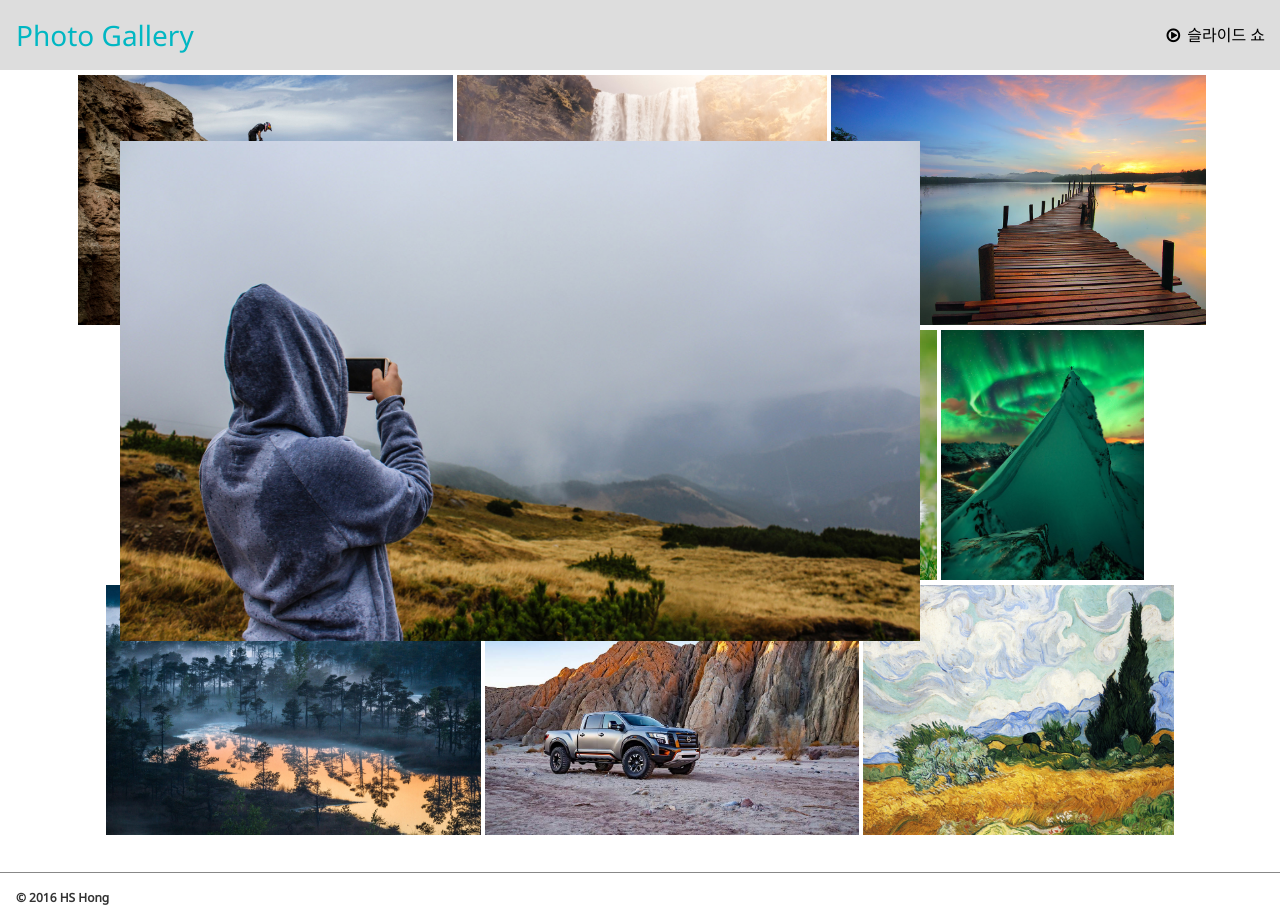
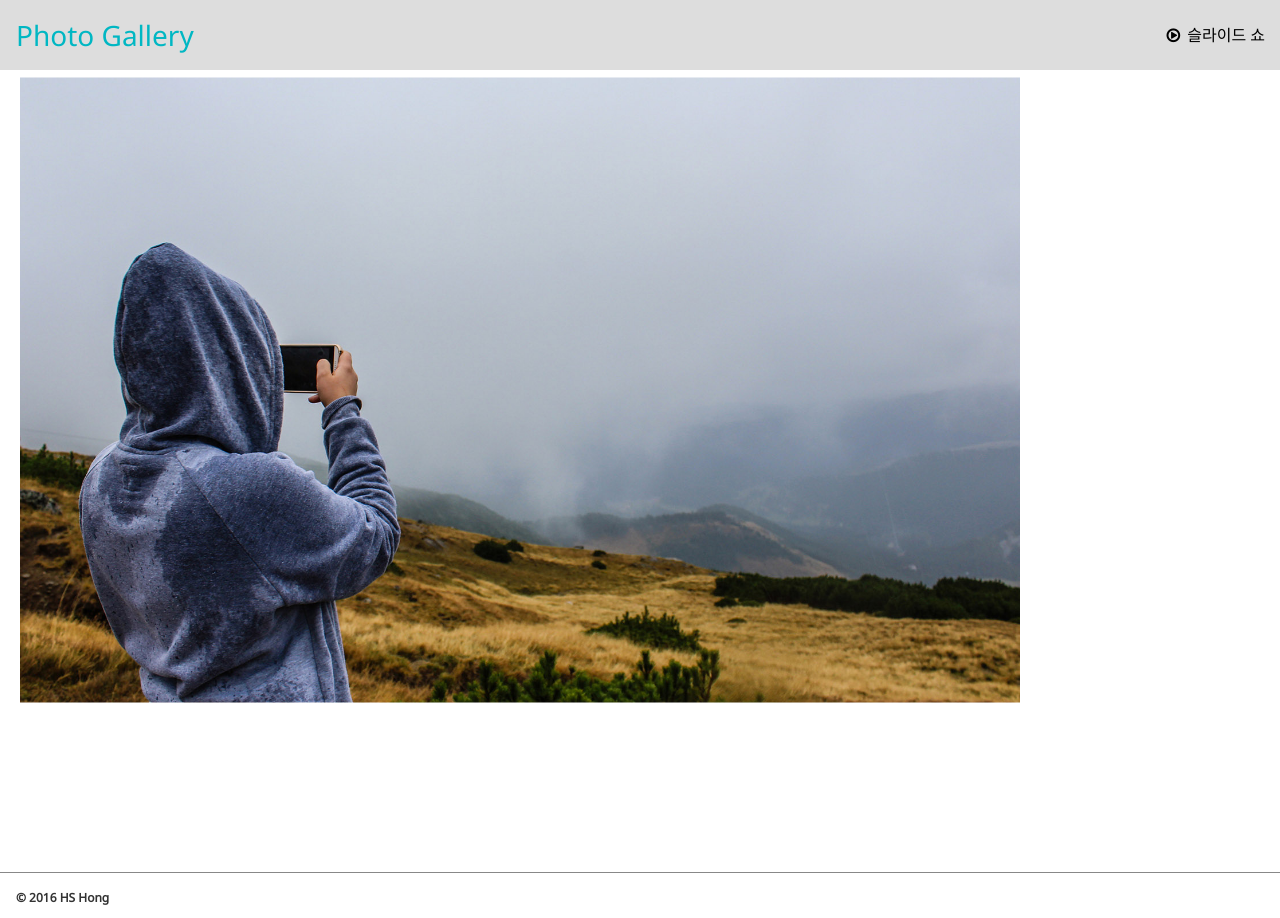
Before and after one commit to devilzzu/javascript, a plain HTML site: page 06_image_gallery/index.html in a window 1280 px wide. Both pictures are taken after a click on the link 263 px from the left and 200 px from the top of the page. Drawn offline with Linux system fonts and the light colour scheme; files whose address does not match are found by name.

Commit message:
클릭한 것 zoom, 다른 것 off 기능 추가

```diff
--- a/06_image_gallery/css/gallery.css
+++ b/06_image_gallery/css/gallery.css
@@ -40,6 +40,15 @@ body{
 .slide-btn:focus{
 	background: #ccc;
 }
+.black-block{
+	position: relative;
+	top: 0;
+	left: 0;
+	z-index: 88;
+	width: 100%;
+	height: 100%;
+	background: rgba(0,0,0,0.5);
+}
 .photo-gallery{
 	padding-top: 4.7rem;
 	/*min-height: 650px;*/
@@ -57,7 +66,7 @@ body{
 	position: static;
 	display: inline-block;
 	overflow: hidden;
-	transition: .5s all ease-in-out;
+	transition: .3s all ease-in-out;
 }
 .photo-img{
 	display: inline-block;
@@ -69,10 +78,10 @@ body{
 	-webkit-transition: .5s all ease-in-out; /*safari and chrome */
 }
 
-/*.photo-link:hover .photo-img,
+.photo-link:hover .photo-img,
 .photo-link:focus .photo-img {
 	transform: scale(1.1);
-}*/
+}
 
 /*모바일 대응 스타일*/
 @media (max-width: 800px) {
@@ -88,6 +97,7 @@ body{
 @media (min-width: 801px) {
 	.photo-link{
 		height: 250px;
+		transform: scale(1);
 	}
 	.photo-img{
 		height: 100%;
@@ -95,9 +105,13 @@ body{
 	.photo-link.on{
 		position: absolute;
 		z-index: 90;
-		top: 25%;
+		top: 190px;
 		left: 25%;
-		transform: scale(2);
+		transform: scale(2.5);
+	}
+	.photo-link.off{
+		opacity: 0;
+		transform: scale(0);
 	}
 }
 
--- a/06_image_gallery/js/gallery.js
+++ b/06_image_gallery/js/gallery.js
@@ -41,29 +41,26 @@
 		}
 		result_view.innerHTML = template;
 
+		var divBlock = document.createElement("div");
+		divBlock.setAttribute("class", "black-block");
 		var photoLink = document.querySelectorAll('.photo-link');
 		var photoImg = document.querySelectorAll('.photo-img');
 		var headerHeight = document.querySelector('.page-header').offsetHeight + 10;
 		var windowWidth = window.innerWidth;
 		var windowHeight = window.innerHeight;
-		var chk = true;
+		// 유사배열을 배열로 쓸 수 있게 하기
+		photoLink = Array.prototype.slice.apply(photoLink);
+
 		for(var i=0; i<photoLink.length; i++){
-			var photoLinkWidth = photoLink[i].offsetWidth;
-			console.log(photoLinkWidth);
 			photoLink[i].onclick = function() {
-
-				if(chk){
-					// this.style.transform = 'scale(2)';
-					this.classList.add("on");
-					// this.firstElementChild.style.height = (windowHeight-headerHeight)+'px';
-					chk = false;
-				}else{
-					// this.style.transform = 'scale(1)';
-					this.classList.remove("on");
-					// this.style.width = photoLinkWidth+'px';
-					chk = true;
+				var idx = photoLink.indexOf(this);
+				// var newLink = photoLink.splice(idx, 1);
+				for(var j=0; j<photoLink.length; j++){
+					if( j !== idx ) {
+						photoLink[j].classList.toggle("off");
+					}
 				}
-
+				this.classList.toggle("on");
 			}
 		}
 
```
